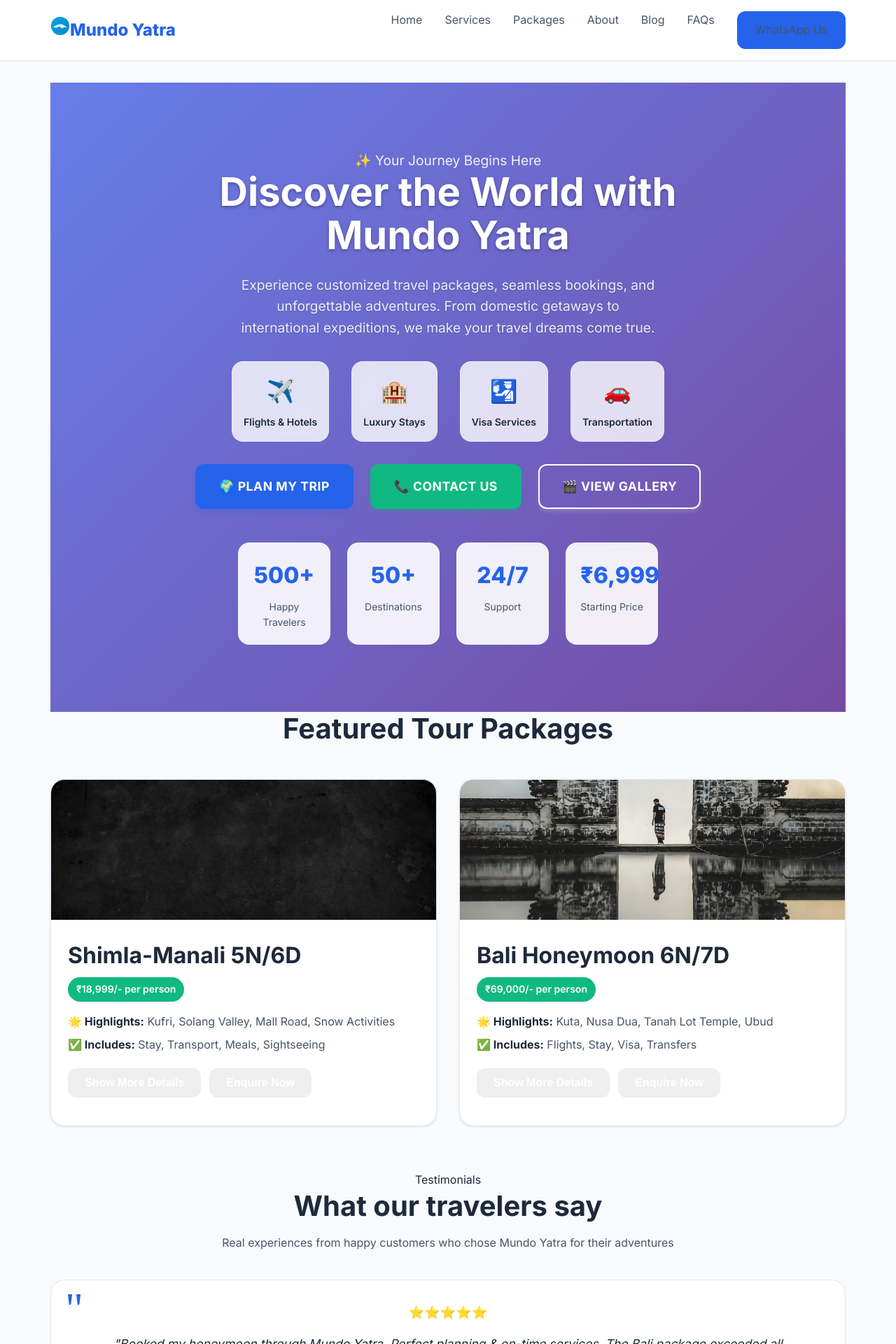
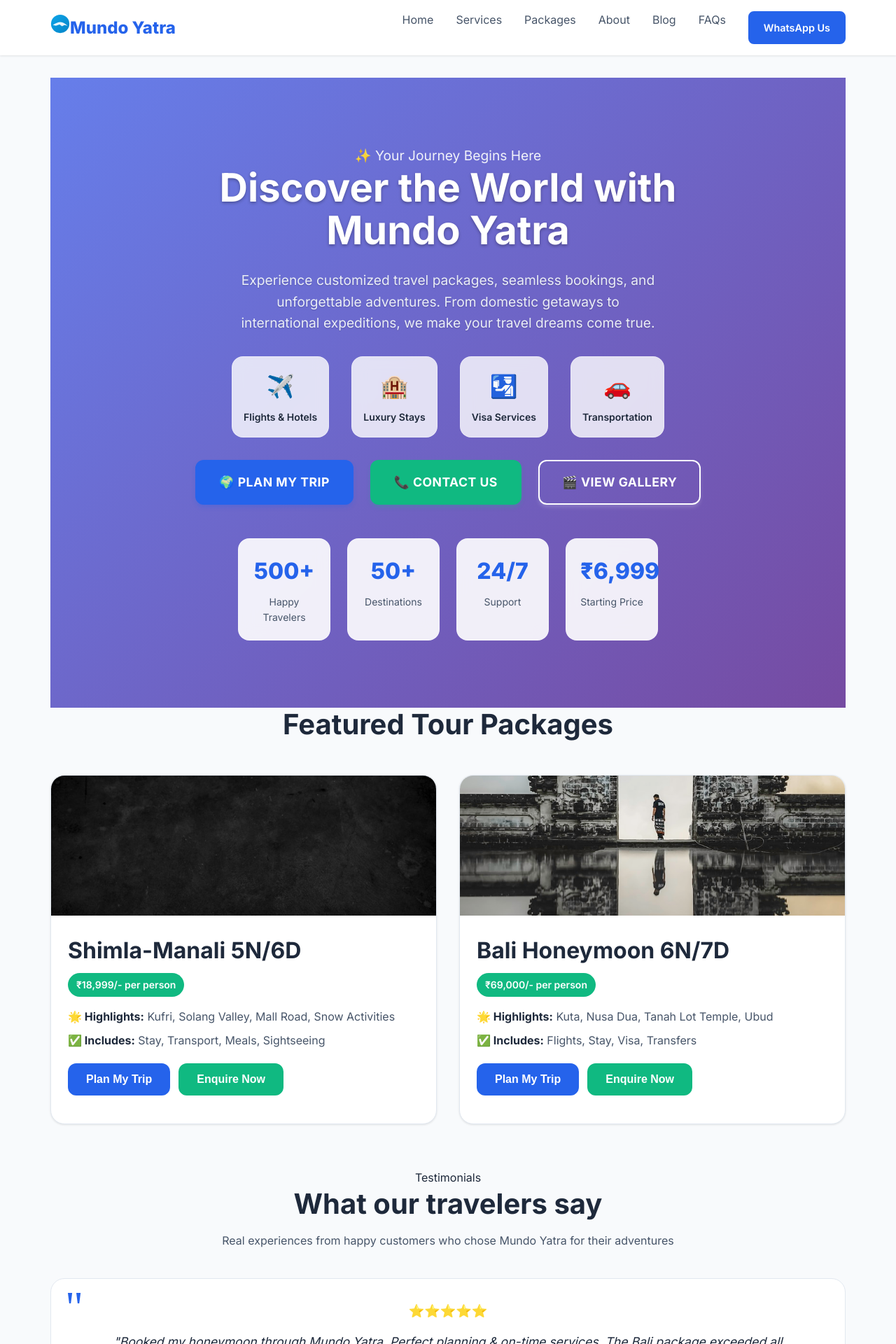
Before and after one commit to mundoyatra/mundoyatra, a React (Vite) app: page / in a window 1280 px wide. Shown: the top 1920 px of the page at 70% size. Built offline with nearby package versions, Linux system fonts and the light colour scheme.

Commit message:
Fix button functionality and navigation: make all Plan My Trip buttons consistent, improve WhatsApp Us button styling

```diff
--- a/src/App.jsx
+++ b/src/App.jsx
@@ -17,7 +17,7 @@ export default function App(){
             <li><NavLink to="/about">About</NavLink></li>
             <li><NavLink to="/blog">Blog</NavLink></li>
             <li><NavLink to="/faqs">FAQs</NavLink></li>
-            <li><NavLink to="/contact" className="btn btn-primary">WhatsApp Us</NavLink></li>
+            <li><a href="https://wa.me/919354262859" target="_blank" rel="noreferrer" className="btn btn-primary">WhatsApp Us</a></li>
           </ul>
         </nav>
       </header>
--- a/src/components/PackageCard.jsx
+++ b/src/components/PackageCard.jsx
@@ -1,10 +1,17 @@
 import React, { useState } from 'react'
 
-export default function PackageCard({title, price, highlights=[], includes=[], cta1="View Details", cta2="Enquire Now", img="/assets/placeholder-1.jpg"}){
+export default function PackageCard({title, price, highlights=[], includes=[], cta1="Plan My Trip", cta2="Enquire Now", img="/assets/placeholder-1.jpg"}){
   const [isExpanded, setIsExpanded] = useState(false)
 
+  const handlePlanTrip = () => {
+    // Open WhatsApp for planning the trip
+    const message = `Hi! I want to plan a trip to ${title}. Please help me with details and booking.`
+    const whatsappUrl = `https://wa.me/919354262859?text=${encodeURIComponent(message)}`
+    window.open(whatsappUrl, '_blank')
+  }
+
   const handleEnquire = () => {
-    // Open WhatsApp directly instead of showing popup
+    // Open WhatsApp for enquiry
     const message = `Hi! I'm interested in ${title} package. Please contact me.`
     const whatsappUrl = `https://wa.me/919354262859?text=${encodeURIComponent(message)}`
     window.open(whatsappUrl, '_blank')
@@ -49,14 +56,14 @@ export default function PackageCard({title, price, highlights=[], includes=[], c
 
         <div className="actions">
           <button
-            onClick={() => setIsExpanded(!isExpanded)}
-            className="btn outline"
+            onClick={handlePlanTrip}
+            className="btn btn-primary"
           >
-            {isExpanded ? 'Show Less' : 'Show More Details'}
+            {cta1}
           </button>
           <button
             onClick={handleEnquire}
-            className="btn"
+            className="btn btn-secondary"
           >
             {cta2}
           </button>
--- a/styles.css
+++ b/styles.css
@@ -955,3 +955,25 @@ footer {
   color: #2563eb;
   box-shadow: 0 8px 15px -3px rgba(255, 255, 255, 0.3);
 }
+
+/* Navigation Button Styling */
+.nav-links .btn {
+  padding: 10px 20px;
+  font-size: 0.9rem;
+  font-weight: 600;
+  min-width: auto;
+  text-transform: none;
+  letter-spacing: normal;
+  border-radius: 8px;
+  background: #2563eb;
+  border: 2px solid #2563eb;
+  color: white;
+  transition: all 0.3s ease;
+}
+
+.nav-links .btn:hover {
+  background: #1d4ed8;
+  border-color: #1d4ed8;
+  transform: translateY(-1px);
+  box-shadow: 0 4px 8px -1px rgba(37, 99, 235, 0.3);
+}
```
